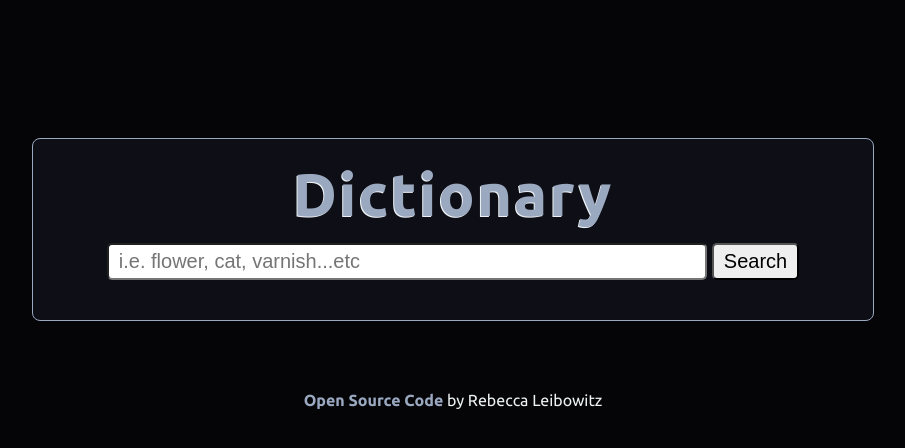
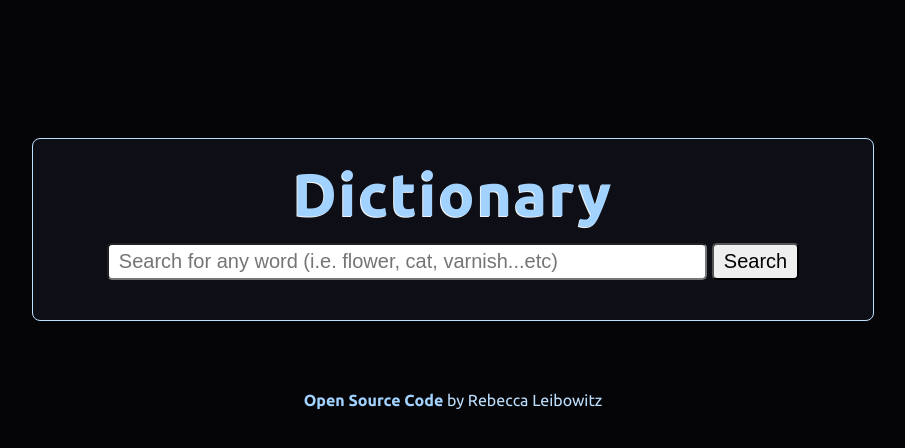
Before and after one commit to BEX-0/dictionary-react, a React (Create React App) app: page / in a window 1280 px wide. Shown: the top 448 px of the page, without its empty margins (187-1092 px from the left). Built offline with nearby package versions, Linux system fonts and the light colour scheme.

Commit message:
changed file name and main colors

```diff
--- a/src/App.css
+++ b/src/App.css
@@ -1,6 +1,6 @@
 :root {
- --primary-light: #edf2f4;
- --primary-dark: #9aa8c0;
+ --primary-light: #bde0fe;
+ --primary-dark: #a2d2ff;
 }
 
 .App {
@@ -35,5 +35,5 @@
  background-color: #0e0f16;
  padding: 20px 20px 40px 20px;
  border-radius: 8px;
- border: 1px solid var(--primary-dark);
+ border: 1px solid var(--primary-light);
 }
--- a/src/Search.js
+++ b/src/Search.js
@@ -1,7 +1,7 @@
 import React, { useState } from "react";
 import axios from "axios";
 
-import Header from "./Header.js";
+import WordHeader from "./WordHeader.js";
 import Photos from "./Photos.js";
 import "./Search.css";
 
@@ -45,12 +45,12 @@ export default function Search() {
    <form onSubmit={handleSubmit}>
     <input
      type="search"
-     placeholder="i.e. flower, cat, varnish...etc"
+     placeholder="Search for any word (i.e. flower, cat, varnish...etc)"
      onChange={handleWordChange}
     />
     <input type="submit" value="Search" />
    </form>
-   <Header results={wordData} />
+   <WordHeader results={wordData} />
    <Photos results={photoData} />
   </div>
  );
--- a/src/Synonyms.css
+++ b/src/Synonyms.css
@@ -1,5 +1,5 @@
 .Synonyms {
- color: var(--primary1-dark);
+ color: var(--primary-dark);
 }
 
 .Synonyms li {
--- a/src/Header.css
+++ b/src/WordHeader.css
@@ -1,18 +1,18 @@
-.Header {
+.WordHeader {
  text-align: start;
 }
 
-.Header h2 {
+.WordHeader h2 {
  text-align: center;
  font-size: 40px;
 }
 
-.Header h4,
-.Header p {
+.WordHeader h4,
+.WordHeader p {
  margin: 0;
 }
 
-.Header small {
+.WordHeader small {
  font-size: 25px;
  opacity: 0.7;
  margin-left: 10px;
--- a/src/Header.js
+++ b/src/WordHeader.js
@@ -1,12 +1,12 @@
 import React from "react";
 
-import "./Header.css";
+import "./WordHeader.css";
 import Meaning from "./Meaning.js";
 
-export default function Header(props) {
+export default function WordHeader(props) {
  if (props.results) {
   return (
-   <div className="Header">
+   <div className="WordHeader">
     <header>
      <h2>
       {props.results.word} <small>/{props.results.phonetic}/</small>
```
